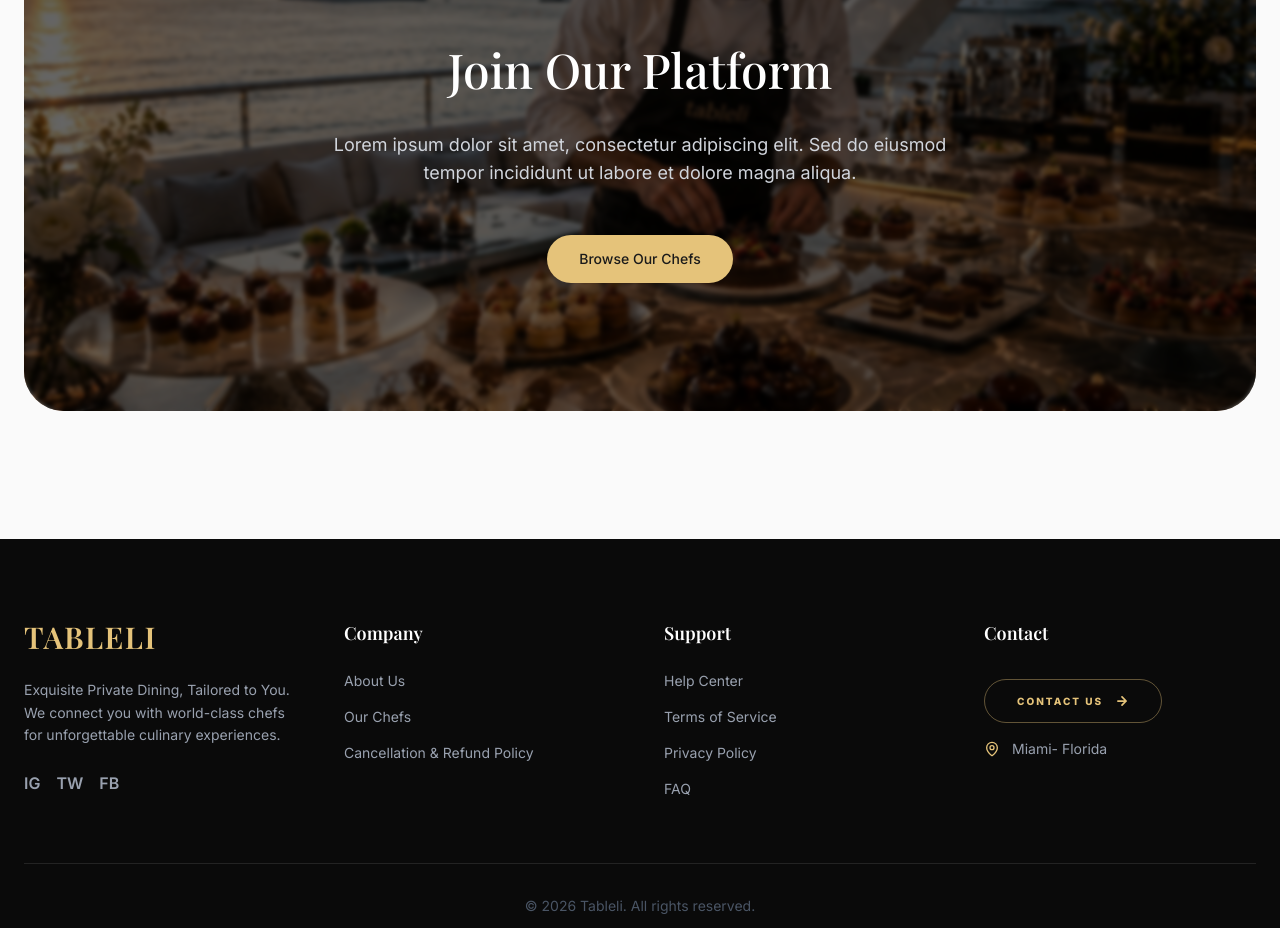
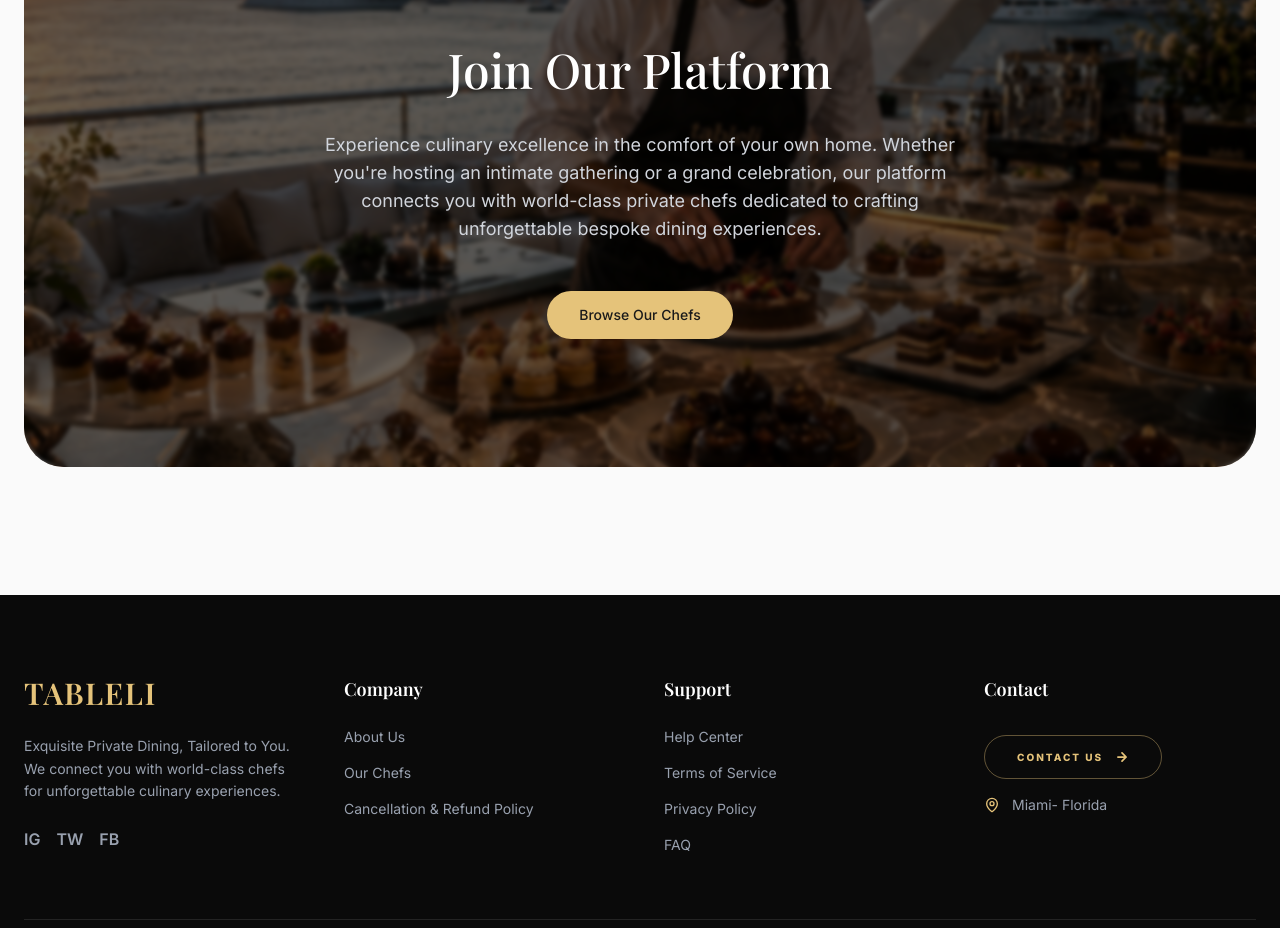
Before and after one commit to Ahteshamull/Elena-Frontend, a React (Vite) app: page /about in a window 1280 px wide. Shown: the part 4700-5628 px from the top of the page. Built offline with nearby package versions, Linux system fonts and the light colour scheme; a web font is replaced by a local one.

Commit message:
update client info and text

```diff
--- a/src/pages/About/About.jsx
+++ b/src/pages/About/About.jsx
@@ -275,7 +275,7 @@ export default function About() {
               Join Our Platform
             </h2>
             <p className="text-gray-300 text-lg">
-              Lorem ipsum dolor sit amet, consectetur adipiscing elit. Sed do eiusmod tempor incididunt ut labore et dolore magna aliqua.
+              Experience culinary excellence in the comfort of your own home. Whether you're hosting an intimate gathering or a grand celebration, our platform connects you with world-class private chefs dedicated to crafting unforgettable bespoke dining experiences.
             </p>
             <div className="flex flex-col sm:flex-row items-center gap-4 mt-4 w-full sm:w-auto">
               {loggedInUser?.role !== "chef" && (
--- a/src/pages/Dashboard/components/DashboardOverview.jsx
+++ b/src/pages/Dashboard/components/DashboardOverview.jsx
@@ -94,7 +94,7 @@ const DashboardOverview = () => {
                 </div>
                 <div className="md:w-3/5 p-5 md:p-8 flex flex-col gap-4 md:gap-6 bg-white">
                   <div className="flex flex-col gap-1">
-                    <span className="text-[10px] font-bold text-accent tracking-[0.2em] uppercase">Private Chef Experience</span>
+                    <span className="text-[14px] font-bold text-accent tracking-[0.2em] uppercase">Private Chef Experience</span>
                     <h4 className="text-xl md:text-2xl font-serif text-primary-900">{nextBooking.chefName}</h4>
                   </div>
 
```
